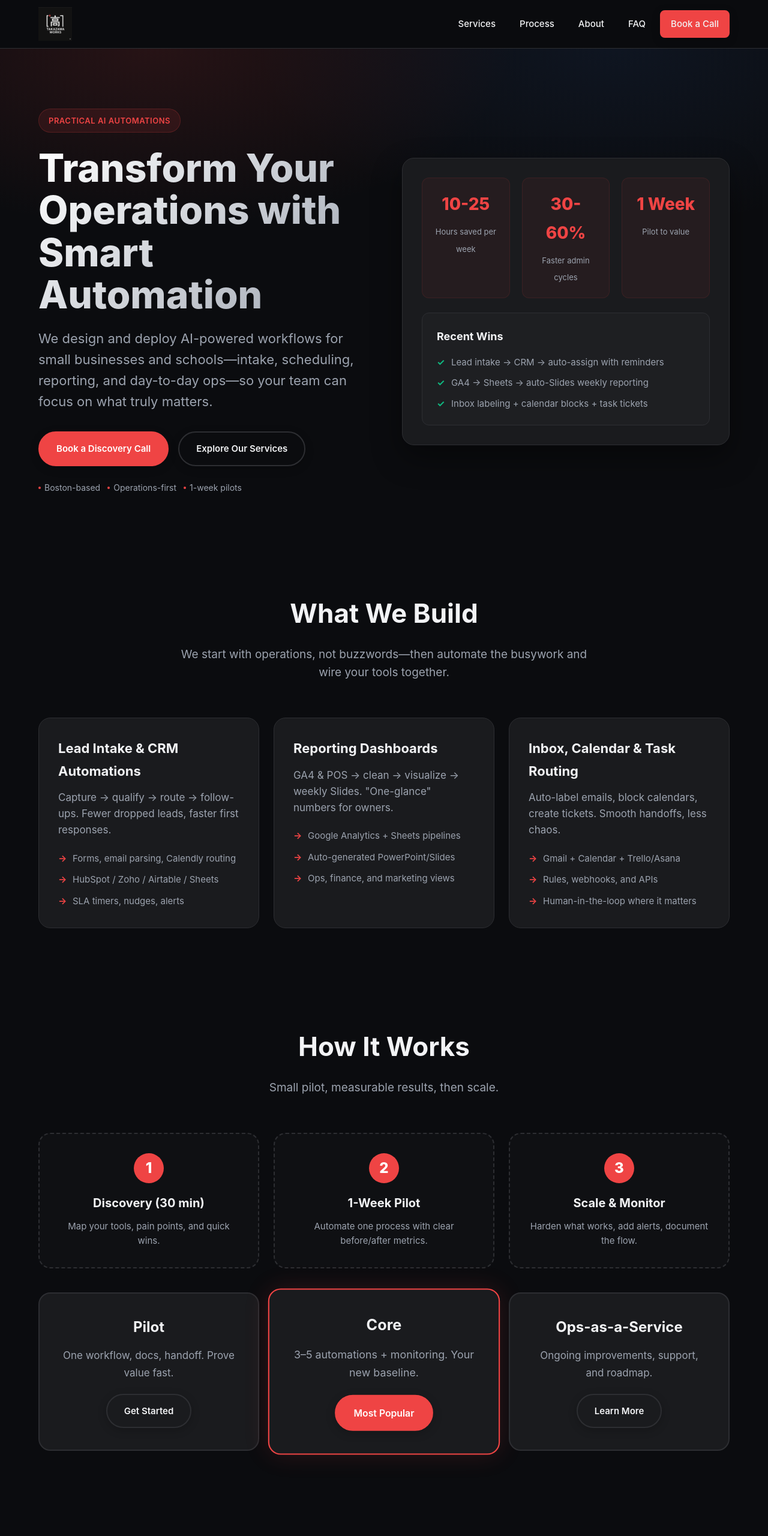
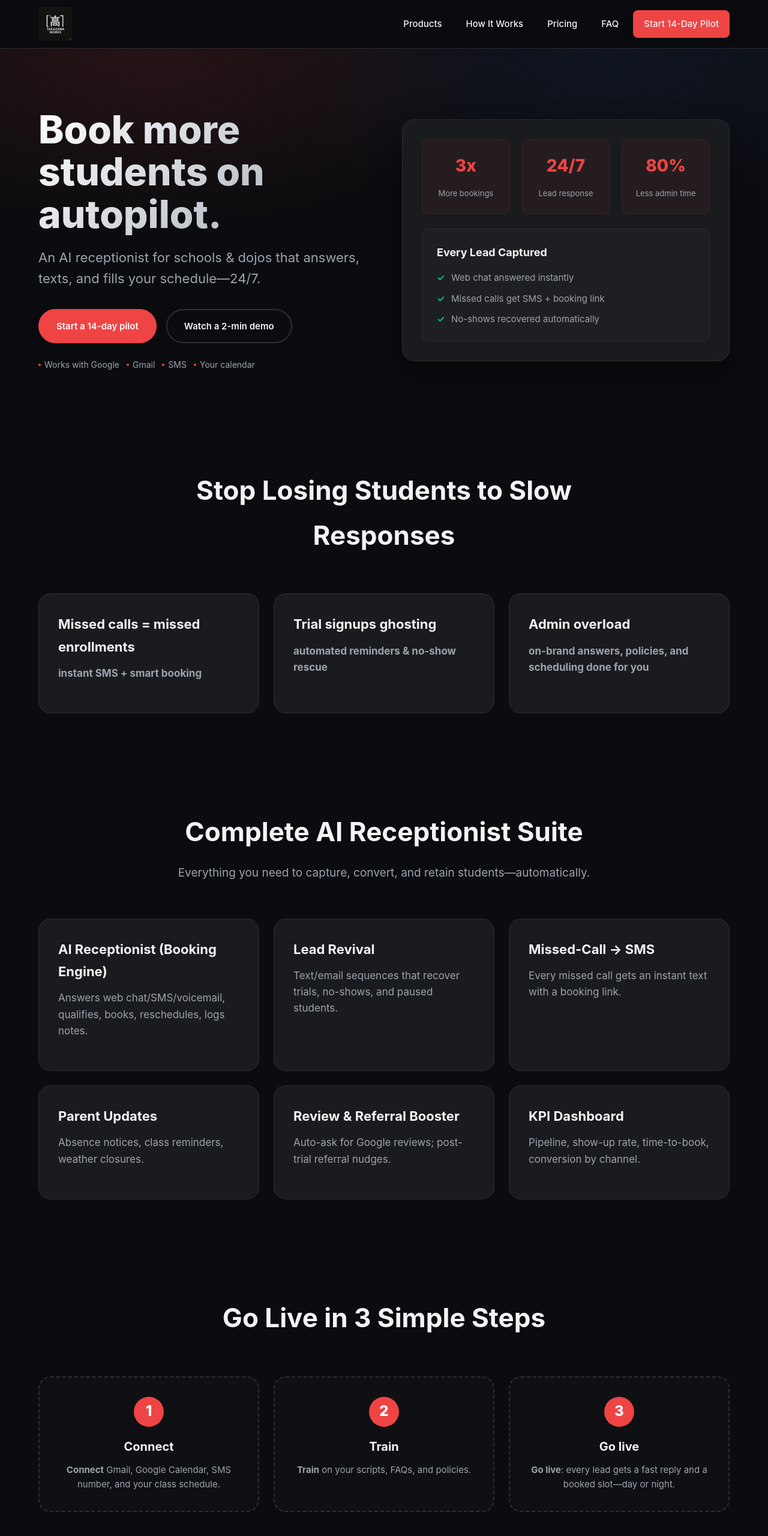
Before and after one commit to jett-takazawa/Taka_Tech_Vercel, a plain HTML site: page takazawa-works-site/index.html in a window 1280 px wide. Shown: the top 2560 px of the page at 60% size. Drawn offline with Linux system fonts and the light colour scheme; a script that the page names is missing.

Commit message:
Update index.html

```diff
--- a/takazawa-works-site/index.html
+++ b/takazawa-works-site/index.html
@@ -2,14 +2,14 @@
 <html lang="en">
 <head>
   <meta charset="utf-8">
-  <title>Takazawa Works — Practical AI Automations for Small Teams</title>
+  <title>AI Receptionist for Schools & Dojos — Book More Students on Autopilot</title>
   <meta name="viewport" content="width=device-width,initial-scale=1">
-  <meta name="description" content="Takazawa Works builds pragmatic AI automations and data workflows for small businesses and schools—intake, scheduling, reporting, and ops. Boston-based.">
+  <meta name="description" content="AI receptionist for schools & dojos that answers, texts, and fills your schedule—24/7. Instant SMS, smart booking, automated reminders, and no-show rescue.">
   <link rel="canonical" href="https://www.takazawaworks.com/">
 
   <!-- Open Graph / Twitter -->
-  <meta property="og:title" content="Takazawa Works — Practical AI Automations">
-  <meta property="og:description" content="Pragmatic automations that pay for themselves. Discovery → 1-week pilot → scale.">
+  <meta property="og:title" content="AI Receptionist for Schools & Dojos">
+  <meta property="og:description" content="Book more students on autopilot. AI receptionist that answers, texts, and fills your schedule—24/7.">
   <meta property="og:type" content="website">
   <meta property="og:url" content="https://www.takazawaworks.com/">
   <meta property="og:image" content="https://www.takazawaworks.com/og.jpg">
@@ -740,11 +740,11 @@
         </a>
       </div>
       <nav class="nav-links">
-        <a href="#services">Services</a>
-        <a href="#process">Process</a>
-        <a href="#about">About</a>
+        <a href="#products">Products</a>
+        <a href="#how-it-works">How It Works</a>
+        <a href="#pricing">Pricing</a>
         <a href="#faq">FAQ</a>
-        <a class="btn btn-primary" href="#book">Book a Call</a>
+        <a class="btn btn-primary" href="#start">Start 14-Day Pilot</a>
       </nav>
     </div>
   </header>
@@ -752,23 +752,23 @@
   <main>
 
     <!-- HERO -->
-    <section class="hero">
+    <section class="hero" id="hero">
       <div class="wrap">
         <div class="hero-content">
           <div class="hero-text">
-            <span class="chip">Practical AI Automations</span>
-            <h1>Transform Your Operations with Smart Automation</h1>
-            <p class="lead">We design and deploy AI-powered workflows for small businesses and schools—intake, scheduling, reporting, and day-to-day ops—so your team can focus on what truly matters.</p>
+            <h1>Book more students on autopilot.</h1>
+            <p class="lead">An AI receptionist for schools & dojos that answers, texts, and fills your schedule—24/7.</p>
 
             <div class="hero-actions">
-              <a class="btn btn-primary" href="#book">Book a Discovery Call</a>
-              <a class="btn btn-secondary" href="#services">Explore Our Services</a>
+              <a class="btn btn-primary" href="#start" data-track="cta-primary">Start a 14-day pilot</a>
+              <a class="btn btn-secondary" href="#demo" data-track="cta-secondary">Watch a 2-min demo</a>
             </div>
 
             <div class="hero-meta">
-              <span>Boston-based</span>
-              <span>Operations-first</span>
-              <span>1-week pilots</span>
+              <span>Works with Google</span>
+              <span>Gmail</span>
+              <span>SMS</span>
+              <span>Your calendar</span>
             </div>
           </div>
 
@@ -776,25 +776,25 @@
             <div class="stats-panel">
               <div class="stats-grid">
                 <div class="stat">
-                  <span class="stat-value">10-25</span>
-                  <span class="stat-label">Hours saved per week</span>
+                  <span class="stat-value">3x</span>
+                  <span class="stat-label">More bookings</span>
                 </div>
                 <div class="stat">
-                  <span class="stat-value">30-60%</span>
-                  <span class="stat-label">Faster admin cycles</span>
+                  <span class="stat-value">24/7</span>
+                  <span class="stat-label">Lead response</span>
                 </div>
                 <div class="stat">
-                  <span class="stat-value">1 Week</span>
-                  <span class="stat-label">Pilot to value</span>
+                  <span class="stat-value">80%</span>
+                  <span class="stat-label">Less admin time</span>
                 </div>
               </div>
 
               <div class="wins-card">
-                <h3>Recent Wins</h3>
+                <h3>Every Lead Captured</h3>
                 <ul class="wins-list">
-                  <li>Lead intake → CRM → auto-assign with reminders</li>
-                  <li>GA4 → Sheets → auto-Slides weekly reporting</li>
-                  <li>Inbox labeling + calendar blocks + task tickets</li>
+                  <li>Web chat answered instantly</li>
+                  <li>Missed calls get SMS + booking link</li>
+                  <li>No-shows recovered automatically</li>
                 </ul>
               </div>
             </div>
@@ -803,112 +803,168 @@
       </div>
     </section>
 
-    <!-- SERVICES -->
-    <section id="services">
+    <!-- PROBLEMS -->
+    <section id="problems">
       <div class="wrap">
         <div class="section-header">
-          <h2>What We Build</h2>
-          <p class="section-sub">We start with operations, not buzzwords—then automate the busywork and wire your tools together.</p>
+          <h2>Stop Losing Students to Slow Responses</h2>
         </div>
 
         <div class="card-grid">
           <div class="card">
-            <h3>Lead Intake & CRM Automations</h3>
-            <p>Capture → qualify → route → follow-ups. Fewer dropped leads, faster first responses.</p>
-            <ul>
-              <li>Forms, email parsing, Calendly routing</li>
-              <li>HubSpot / Zoho / Airtable / Sheets</li>
-              <li>SLA timers, nudges, alerts</li>
-            </ul>
+            <h3>Missed calls = missed enrollments</h3>
+            <p><strong>instant SMS + smart booking</strong></p>
           </div>
 
           <div class="card">
-            <h3>Reporting Dashboards</h3>
-            <p>GA4 & POS → clean → visualize → weekly Slides. "One-glance" numbers for owners.</p>
-            <ul>
-              <li>Google Analytics + Sheets pipelines</li>
-              <li>Auto-generated PowerPoint/Slides</li>
-              <li>Ops, finance, and marketing views</li>
-            </ul>
+            <h3>Trial signups ghosting</h3>
+            <p><strong>automated reminders & no-show rescue</strong></p>
           </div>
 
           <div class="card">
-            <h3>Inbox, Calendar & Task Routing</h3>
-            <p>Auto-label emails, block calendars, create tickets. Smooth handoffs, less chaos.</p>
-            <ul>
-              <li>Gmail + Calendar + Trello/Asana</li>
-              <li>Rules, webhooks, and APIs</li>
-              <li>Human-in-the-loop where it matters</li>
-            </ul>
+            <h3>Admin overload</h3>
+            <p><strong>on-brand answers, policies, and scheduling done for you</strong></p>
           </div>
         </div>
       </div>
     </section>
 
-    <!-- PROCESS -->
-    <section id="process">
+    <!-- PRODUCTS -->
+    <section id="products">
       <div class="wrap">
         <div class="section-header">
-          <h2>How It Works</h2>
-          <p class="section-sub">Small pilot, measurable results, then scale.</p>
+          <h2>Complete AI Receptionist Suite</h2>
+          <p class="section-sub">Everything you need to capture, convert, and retain students—automatically.</p>
+        </div>
+
+        <div class="card-grid">
+          <div class="card">
+            <h3>AI Receptionist (Booking Engine)</h3>
+            <p>Answers web chat/SMS/voicemail, qualifies, books, reschedules, logs notes.</p>
+          </div>
+
+          <div class="card">
+            <h3>Lead Revival</h3>
+            <p>Text/email sequences that recover trials, no-shows, and paused students.</p>
+          </div>
+
+          <div class="card">
+            <h3>Missed-Call → SMS</h3>
+            <p>Every missed call gets an instant text with a booking link.</p>
+          </div>
+
+          <div class="card">
+            <h3>Parent Updates</h3>
+            <p>Absence notices, class reminders, weather closures.</p>
+          </div>
+
+          <div class="card">
+            <h3>Review & Referral Booster</h3>
+            <p>Auto-ask for Google reviews; post-trial referral nudges.</p>
+          </div>
+
+          <div class="card">
+            <h3>KPI Dashboard</h3>
+            <p>Pipeline, show-up rate, time-to-book, conversion by channel.</p>
+          </div>
+        </div>
+      </div>
+    </section>
+
+    <!-- HOW IT WORKS -->
+    <section id="how-it-works">
+      <div class="wrap">
+        <div class="section-header">
+          <h2>Go Live in 3 Simple Steps</h2>
         </div>
 
         <div class="steps-grid">
           <div class="step">
             <div class="step-number">1</div>
-            <h3>Discovery (30 min)</h3>
-            <p>Map your tools, pain points, and quick wins.</p>
+            <h3>Connect</h3>
+            <p><strong>Connect</strong> Gmail, Google Calendar, SMS number, and your class schedule.</p>
           </div>
 
           <div class="step">
             <div class="step-number">2</div>
-            <h3>1-Week Pilot</h3>
-            <p>Automate one process with clear before/after metrics.</p>
+            <h3>Train</h3>
+            <p><strong>Train</strong> on your scripts, FAQs, and policies.</p>
           </div>
 
           <div class="step">
             <div class="step-number">3</div>
-            <h3>Scale & Monitor</h3>
-            <p>Harden what works, add alerts, document the flow.</p>
-          </div>
-        </div>
-
-        <div class="pricing-grid">
-          <div class="price-card">
-            <h3>Pilot</h3>
-            <p>One workflow, docs, handoff. Prove value fast.</p>
-            <a class="btn btn-secondary" href="#book">Get Started</a>
-          </div>
-
-          <div class="price-card featured">
-            <h3>Core</h3>
-            <p>3–5 automations + monitoring. Your new baseline.</p>
-            <a class="btn btn-primary" href="#book">Most Popular</a>
-          </div>
-
-          <div class="price-card">
-            <h3>Ops-as-a-Service</h3>
-            <p>Ongoing improvements, support, and roadmap.</p>
-            <a class="btn btn-secondary" href="#book">Learn More</a>
+            <h3>Go live</h3>
+            <p><strong>Go live</strong>: every lead gets a fast reply and a booked slot—day or night.</p>
           </div>
         </div>
       </div>
     </section>
 
-    <!-- ABOUT -->
-    <section id="about">
+    <!-- OUTCOMES -->
+    <section id="outcomes">
       <div class="wrap">
         <div class="section-header">
-          <h2>Operations First, Then Automation</h2>
+          <h2>Results That Matter</h2>
         </div>
 
-        <div class="about-content">
-          <p>I'm <b>Jett Takazawa</b>, studying Business Analytics & Information Systems at Boston College. I build pragmatic automations with Python and APIs to remove repetitive work from your day.</p>
-          <p>The approach is simple: understand real operations, ship a tiny pilot, prove value, and scale what works.</p>
-          <p class="muted">Hands-on with data-to-slides pipelines, multi-agent workflows, scheduling/CRM integrations, and Google-first stacks.</p>
+        <div class="card-grid">
+          <div class="card">
+            <h3><strong>More bookings</strong></h3>
+            <p>from web, SMS, and missed calls</p>
+          </div>
+
+          <div class="card">
+            <h3><strong>Less admin</strong></h3>
+            <p>time for staff</p>
+          </div>
+
+          <div class="card">
+            <h3><strong>Happier parents/students</strong></h3>
+            <p>via clear, timely messages</p>
+          </div>
         </div>
       </div>
     </section>
+
+    <!-- INTEGRATIONS -->
+    <section id="integrations">
+      <div class="wrap">
+        <div class="section-header">
+          <h2>Works With Your Tools</h2>
+          <p class="section-sub">Google Calendar · Gmail · Twilio SMS · (Your CRM/Sheets)</p>
+        </div>
+      </div>
+    </section>
+
+    <!-- PRICING -->
+    <section id="pricing">
+      <div class="wrap">
+        <div class="section-header">
+          <h2>Simple Pricing</h2>
+        </div>
+
+        <div class="pricing-grid">
+          <div class="price-card">
+            <h3><strong>Starter</strong></h3>
+            <p>Solo site / single location</p>
+            <a class="btn btn-secondary" href="#start">Get Started</a>
+          </div>
+
+          <div class="price-card featured">
+            <h3><strong>Growth</strong></h3>
+            <p>Multi-location + KPI dashboard</p>
+            <a class="btn btn-primary" href="#start">Most Popular</a>
+          </div>
+
+          <div class="price-card">
+            <h3><strong>Plus</strong></h3>
+            <p>Custom scripting, advanced sequences, priority support</p>
+            <a class="btn btn-secondary" href="#start">Contact Us</a>
+          </div>
+        </div>
+      </div>
+    </section>
+
 
     <!-- FAQ -->
     <section id="faq">
@@ -919,44 +975,52 @@
 
         <div class="faq-grid">
           <div class="faq-item">
-            <h3>How fast can we start?</h3>
-            <p>Most pilots launch in about a week after a 30-minute discovery call.</p>
+            <h3>How long to train?</h3>
+            <p>Hours, not weeks—we load your scripts and policies.</p>
           </div>
 
           <div class="faq-item">
-            <h3>Will this break our tools?</h3>
-            <p>No—we integrate what you already use, with a rollback plan.</p>
+            <h3>Will it sound like us?</h3>
+            <p>Yes. We mirror your tone and approved answers.</p>
           </div>
 
           <div class="faq-item">
-            <h3>Security & privacy?</h3>
-            <p>Least-privilege API access, minimal data scope, and clear data ownership.</p>
+            <h3>Do I need new tools?</h3>
+            <p>No. We plug into Gmail, Google Calendar, SMS.</p>
           </div>
 
           <div class="faq-item">
-            <h3>Pricing?</h3>
-            <p>Fixed-fee pilot; packages for ongoing improvements.</p>
-          </div>
-
-          <div class="faq-item">
-            <h3>What about handoff?</h3>
-            <p>You get docs and ownership of all accounts and workflows.</p>
-          </div>
-
-          <div class="faq-item">
-            <h3>Who is this for?</h3>
-            <p>Small businesses and schools looking to automate 10-25 hours of weekly manual work.</p>
+            <h3>Can I cancel?</h3>
+            <p>Anytime.</p>
           </div>
         </div>
       </div>
     </section>
 
-    <!-- CONTACT / BOOK -->
-    <section id="contact">
+    <!-- DEMO -->
+    <section id="demo">
       <div class="wrap">
         <div class="cta-section">
-          <h2 id="book">Let's Find Your Fastest Win</h2>
-          <p>Tell me your tools (Gmail, Sheets, CRM/POS), your biggest bottleneck, and what a "win" looks like.</p>
+          <h2>See It in Action</h2>
+          <p>Watch a 2-minute demo of the AI receptionist answering leads, booking trials, and following up automatically.</p>
+
+          <div class="calendly-container" style="background:rgba(255,255,255,.05);padding:40px;text-align:center;">
+            <p style="color:var(--muted);font-size:16px;margin:0;">[Demo video embed placeholder]</p>
+          </div>
+
+          <div class="cta-actions">
+            <a class="btn btn-primary" href="#start" data-track="cta-primary">Start a 14-day pilot</a>
+          </div>
+        </div>
+      </div>
+    </section>
+
+    <!-- CONTACT / START -->
+    <section id="start">
+      <div class="wrap">
+        <div class="cta-section">
+          <h2>Ready to fill your classes?</h2>
+          <p>Start a 14-day pilot and see more bookings from day one.</p>
 
           <div class="calendly-container">
             <div class="calendly-inline-widget" data-url="https://calendly.com/works-takazawa/30min" style="min-width:320px;height:700px;"></div>
@@ -964,7 +1028,7 @@
 
           <div class="cta-actions">
             <a class="btn btn-ghost" id="mailto-btn" href="#">Email me</a>
-            <a class="btn btn-secondary" href="#services">See Services</a>
+            <a class="btn btn-secondary" href="#products">See Products</a>
           </div>
         </div>
       </div>
```
